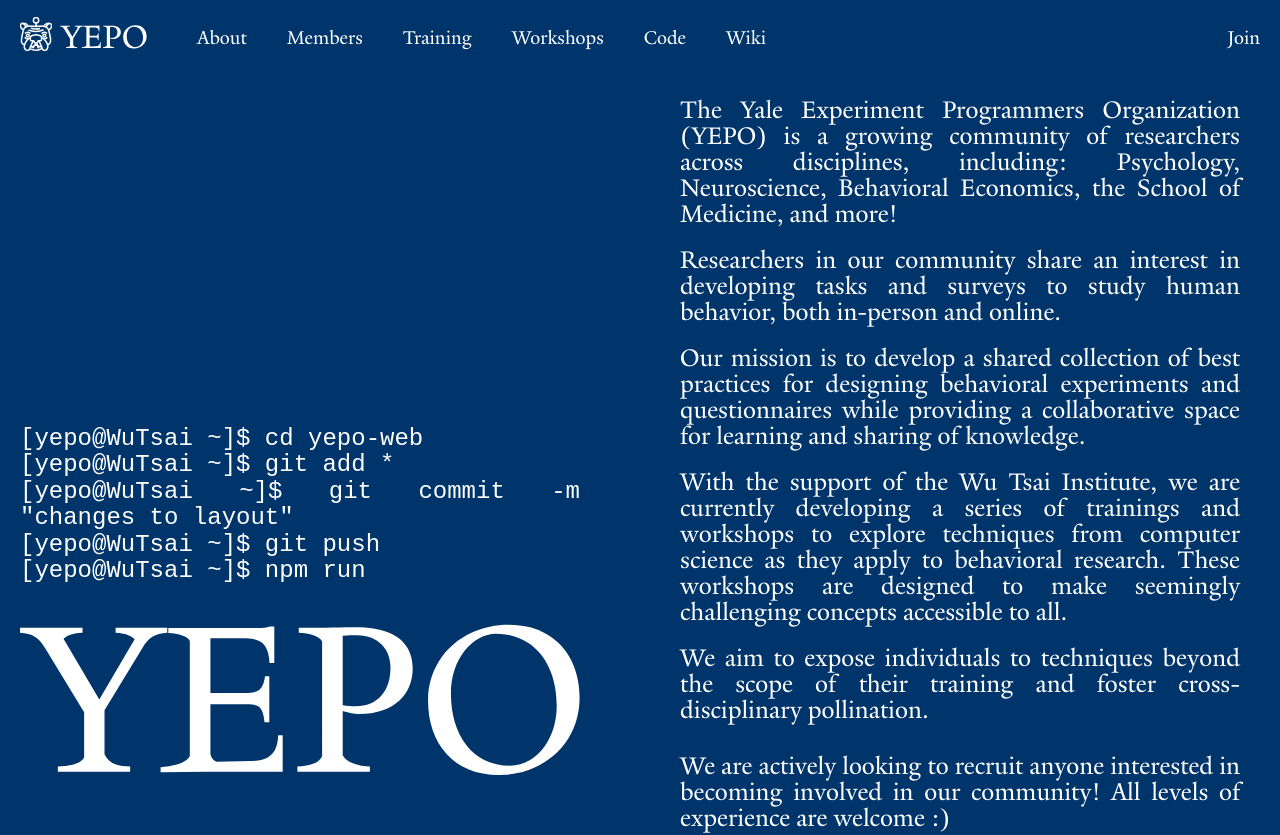
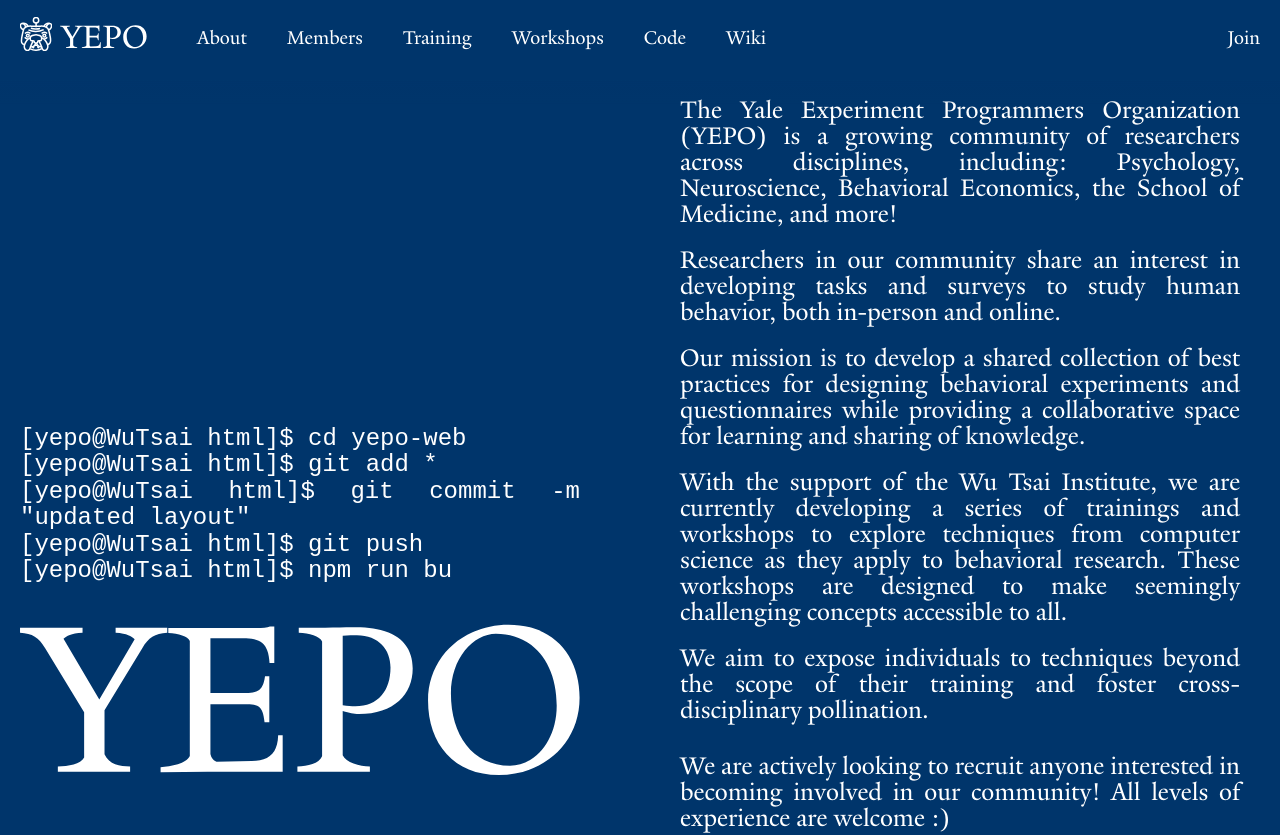
Before and after one commit to Yale-Experiment-Programmers/yepo-web, a Next.js app: page / in a window 1280 px wide. Shown: the top 835 px of the page. Built offline with nearby package versions, Linux system fonts and the light colour scheme.

Commit message:
updated cwd from ~ to html in typewriter

```diff
--- a/src/components/TypewriterEffect/TypeWriterEffect.tsx
+++ b/src/components/TypewriterEffect/TypeWriterEffect.tsx
@@ -58,7 +58,7 @@
       <div ref={textRef} className={className}>
         {text.map((txt, i) => (
           <React.Fragment key={i}>
-            {`[yepo@WuTsai ~]$ ${txt}`}
+            {`[yepo@WuTsai html]$ ${txt}`}
             {i !== text.length - 1 ? <br /> : null}
           </React.Fragment>
         ))}
--- a/src/pages/index.tsx
+++ b/src/pages/index.tsx
@@ -26,7 +26,7 @@
               text={[
                 'cd yepo-web',
                 'git add *',
-                'git commit -m "changes to layout"',
+                'git commit -m "updated layout"',
                 'git push',
                 'npm run build',
                 'npm start',
```
